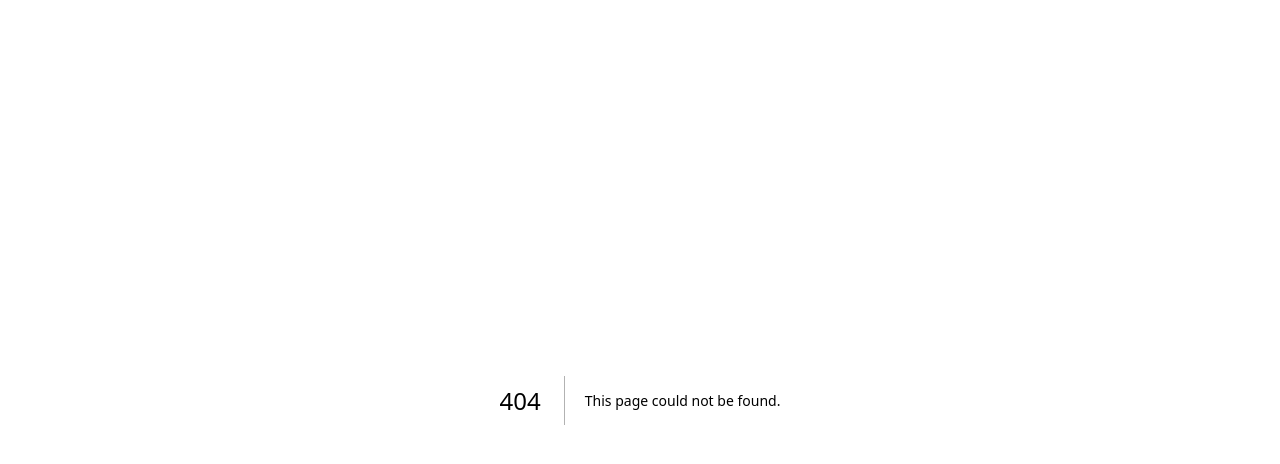
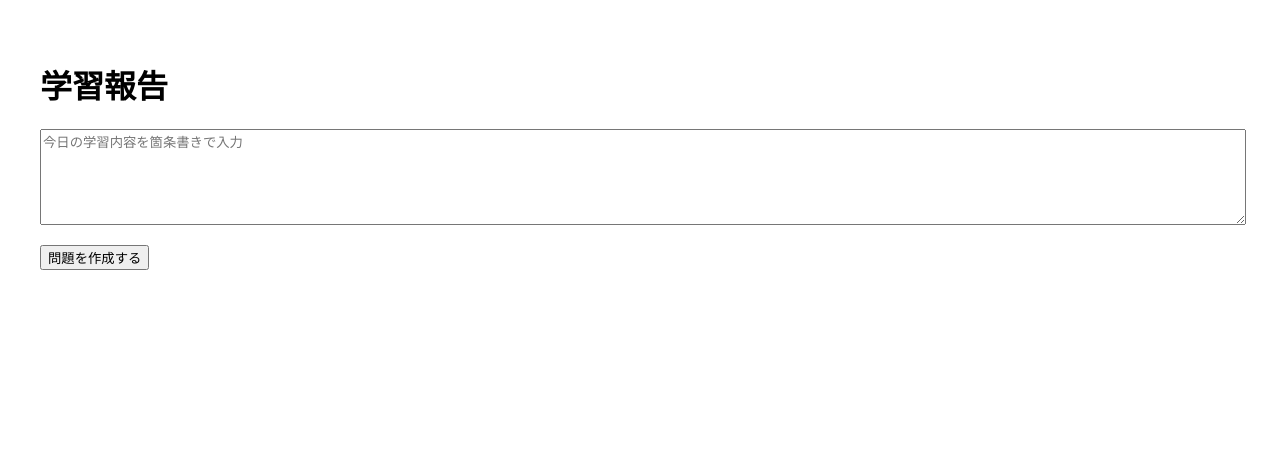
Before and after one commit to yakyak85/learning-dashboard, a Next.js app: page /report in a window 1280 px wide. Before the commit this address had no page. Shown: the top 464 px of the page. Built offline with nearby package versions, Linux system fonts and the light colour scheme.

Commit message:
report.tsx を作成

```diff
--- /dev/null
+++ b/pages/report.tsx
@@ -0,0 +1,54 @@
+import { useState } from "react";
+
+export default function ReportPage() {
+  const [input, setInput] = useState("");
+  const [questions, setQuestions] = useState<any[]>([]);
+  const [submitted, setSubmitted] = useState(false);
+
+  const handleSubmit = async () => {
+    const res = await fetch("/api/generate-questions", {
+      method: "POST",
+      headers: { "Content-Type": "application/json" },
+      body: JSON.stringify({ input }),
+    });
+
+    const data = await res.json();
+    setQuestions(data.questions);
+    setSubmitted(true);
+
+    // コスト記録（localStorage）
+    const prev = Number(localStorage.getItem("monthlyCost") || "0");
+    const updated = prev + (data.costJpy || 0);
+    localStorage.setItem("monthlyCost", updated.toFixed(2));
+  };
+
+  return (
+    <div style={{ padding: "2rem", fontFamily: "sans-serif" }}>
+      <h1>学習報告</h1>
+
+      {!submitted ? (
+        <>
+          <textarea
+            value={input}
+            onChange={(e) => setInput(e.target.value)}
+            placeholder="今日の学習内容を箇条書きで入力"
+            rows={6}
+            style={{ width: "100%", marginBottom: "1rem" }}
+          />
+          <button onClick={handleSubmit}>問題を作成する</button>
+        </>
+      ) : (
+        <div>
+          <h2>問題一覧</h2>
+          {questions.map((q, i) => (
+            <div key={i} style={{ marginBottom: "1rem" }}>
+              <p><strong>Q{i + 1}:</strong> {q.text}</p>
+              <p><em>正解:</em> {q.correct}</p>
+              <p><em>解説:</em> {q.explanation}</p>
+            </div>
+          ))}
+        </div>
+      )}
+    </div>
+  );
+}
```
